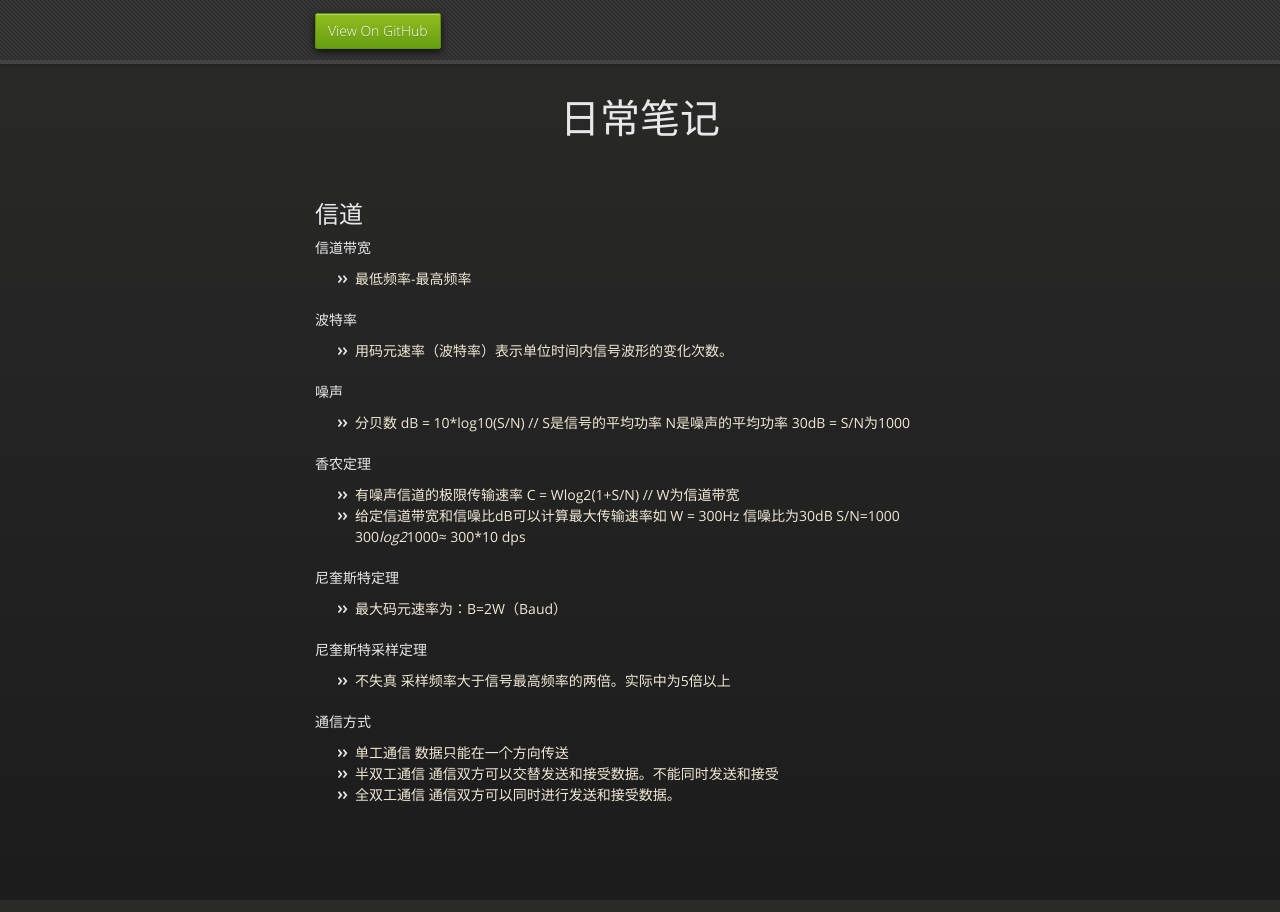
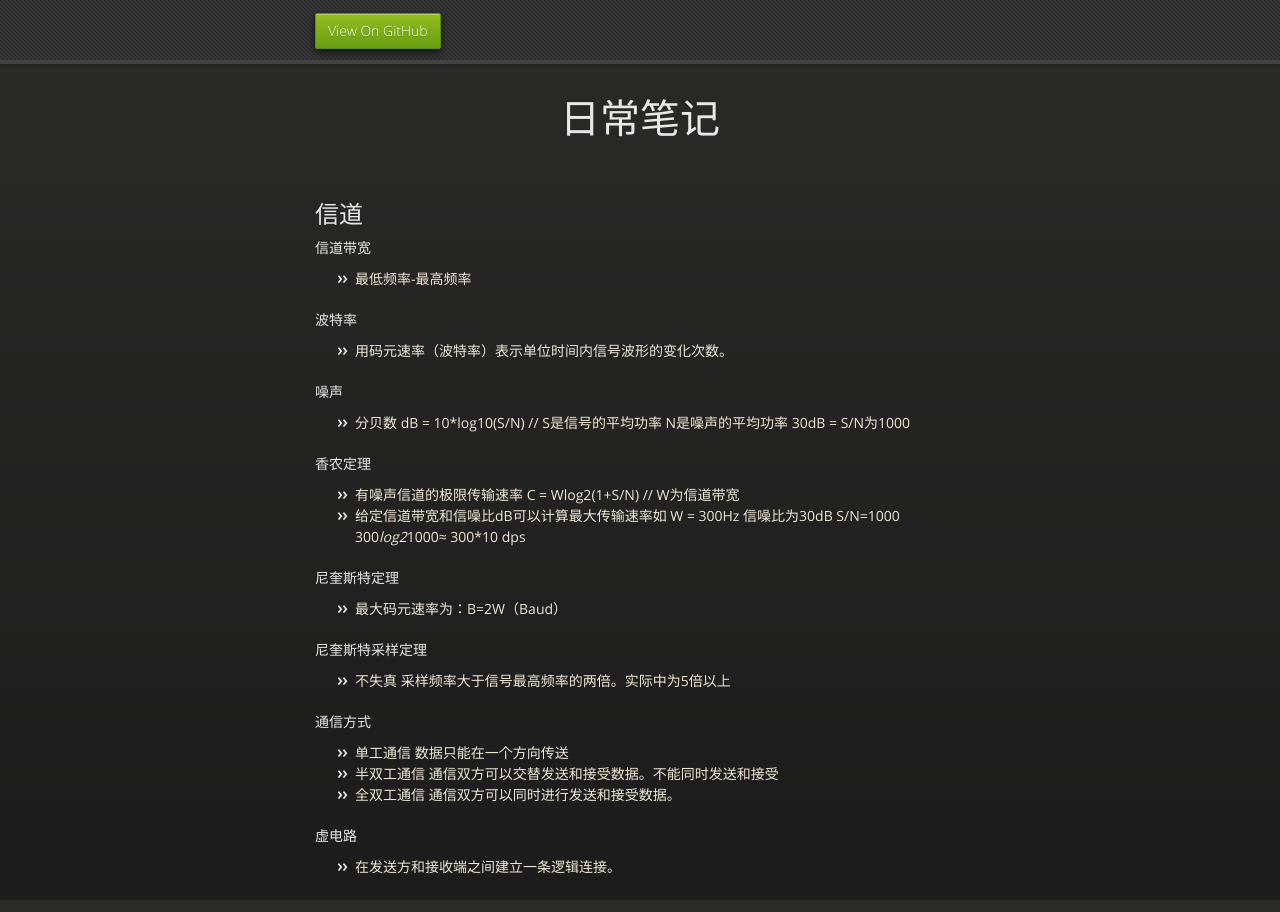
Before and after one commit to masterZSH/notes, a Jekyll site: the page built from network/channel.md, in a window 1280 px wide and 987 px high. Shown: the top 912 px of the window. Built offline with Jekyll 4.4.1, drawn with Linux system fonts in a browser that asks for light colours; our own code applies the rules of GitHub Pages for plain Markdown files.

Commit message:
add:虚电路

```diff
--- a/network/channel.md
+++ b/network/channel.md
@@ -38,3 +38,8 @@
 *  单工通信 数据只能在一个方向传送
 *  半双工通信 通信双方可以交替发送和接受数据。不能同时发送和接受
 *  全双工通信 通信双方可以同时进行发送和接受数据。
+
+
+#### 虚电路
+
+*  在发送方和接收端之间建立一条逻辑连接。
```
